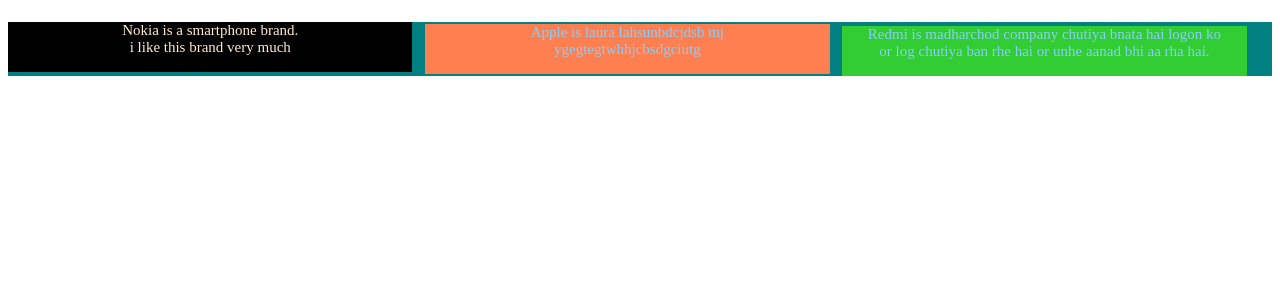
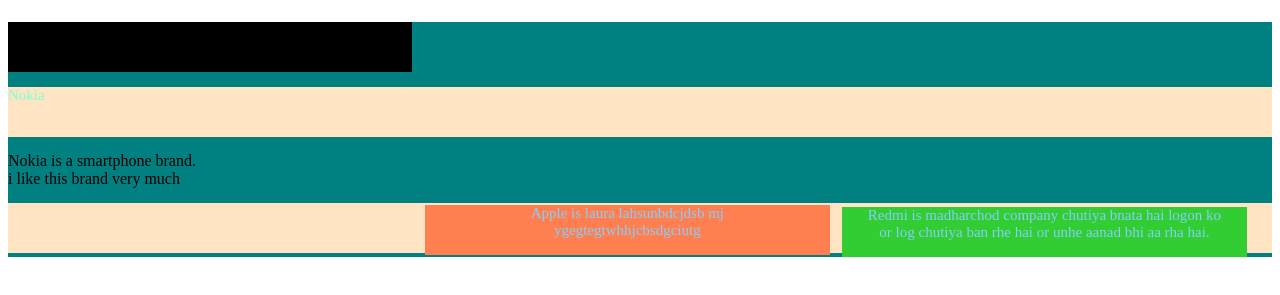
Before and after one commit to iamramkrs/Assignment, a plain HTML site: page ass1/Webpro.html in a window 1280 px wide. Shown: the part 111-406 px from the top of the page. Drawn offline with Linux system fonts and the light colour scheme.

Commit message:
Update Webpro.html

```diff
--- a/ass1/Webpro.html
+++ b/ass1/Webpro.html
@@ -7,7 +7,7 @@
 <h3>Smartphone brand!</h3>
 <body>
 <div id="container">
-<p id="p1">Nokia is a smartphone brand.<br>i like this brand very much</p>
+  <p id="p1"><p>Nokia</p>Nokia is a smartphone brand.<br>i like this brand very much</p>
 <p id="p2">Apple is laura lahsunbdcjdsb mj<br>ygegtegtwhhjcbsdgciutg</p>
 <p id="p3">Redmi is madharchod company chutiya bnata hai logon ko<br>or log chutiya ban rhe hai or unhe aanad bhi aa rha hai.</p>
 </div>
```
